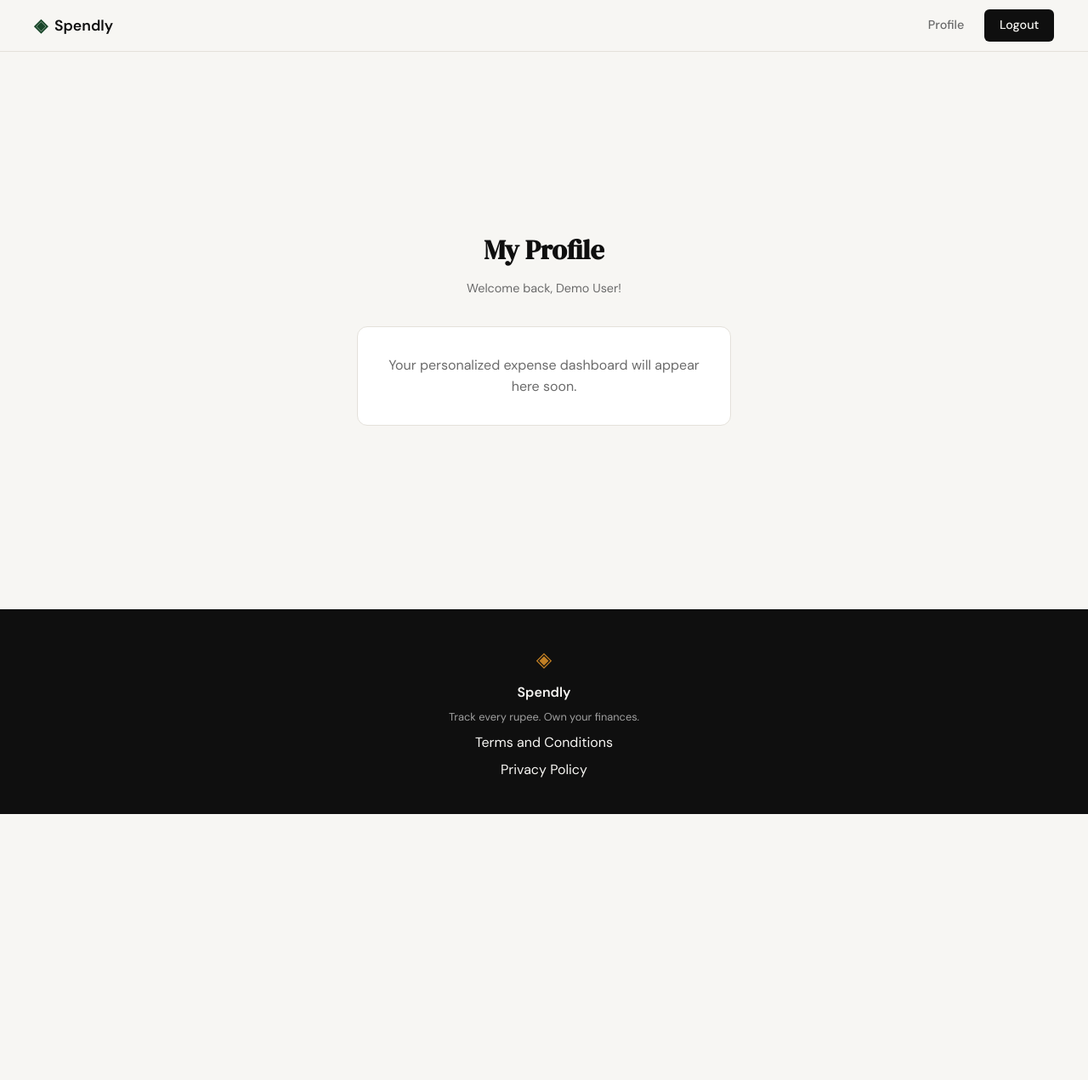
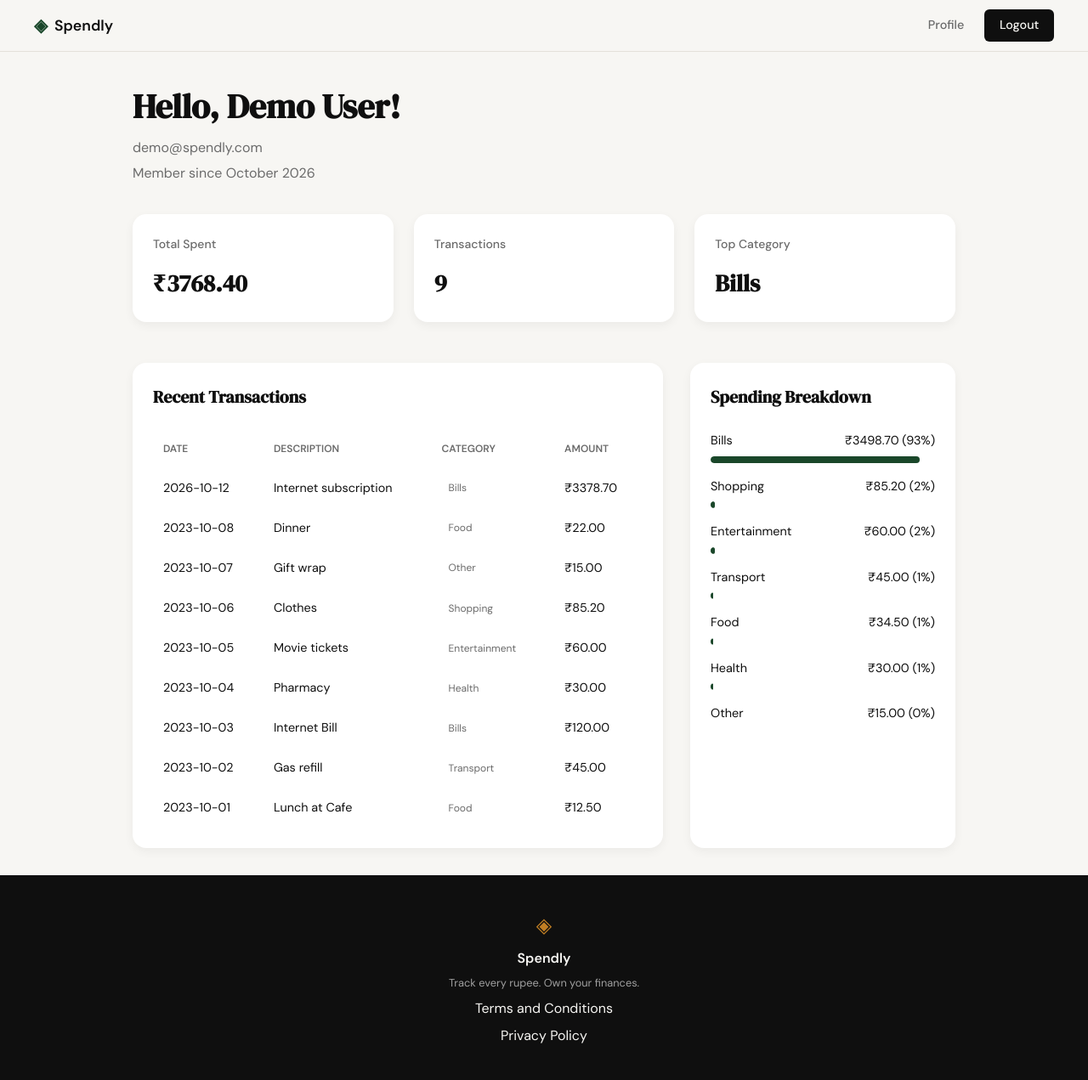
Before and after one commit to Atharva07060/Spendly, a Flask app: page /profile in a window 1280 px wide. Shown: the whole page at 85% size. Before the commit the page ends 958 px from the top, so only its background shows below. Run offline with Flask 3, Linux system fonts and the light colour scheme; a user stored in the database is signed in; data comes from the database, SQL or seed files in the repository; both versions use the stored data as it was after the commit.

Commit message:
add dynamic routes to profile

```diff
--- a/app.py
+++ b/app.py
@@ -1,5 +1,6 @@
 from flask import Flask, render_template, request, redirect, url_for, flash, session
 from database.db import init_db, seed_db, create_user, get_user_by_email
+from database.queries import get_user_by_id, get_summary_stats, get_recent_transactions, get_category_breakdown
 from werkzeug.security import generate_password_hash, check_password_hash
 
 app = Flask(__name__)
@@ -96,7 +97,19 @@ def profile():
         flash("Please log in to access your profile.", "error")
         return redirect(url_for("login"))
 
-    return render_template("profile.html", user_name=session.get("user_name"))
+    user_id = session["user_id"]
+    user_info = get_user_by_id(user_id)
+    stats = get_summary_stats(user_id)
+    transactions = get_recent_transactions(user_id)
+    breakdown = get_category_breakdown(user_id)
+
+    return render_template(
+        "profile.html",
+        user=user_info,
+        stats=stats,
+        transactions=transactions,
+        breakdown=breakdown
+    )
 
 
 @app.route("/expenses/add")
--- a/database/db.py
+++ b/database/db.py
@@ -7,10 +7,13 @@ def get_db():
     """
     Returns a SQLite connection with row_factory and foreign keys enabled.
     """
+    # Use global DB_PATH directly. This allows tests to modify it.
     conn = sqlite3.connect(DB_PATH)
     conn.row_factory = sqlite3.Row
     conn.execute("PRAGMA foreign_keys = ON;")
     return conn
+
+
 
 def get_user_by_email(email):
     """
--- /dev/null
+++ b/database/queries.py
@@ -0,0 +1,119 @@
+from database.db import get_db
+
+def get_user_by_id(user_id):
+    """
+    Retrieves a user by their ID.
+    Returns a dict with name, email, and member_since formatted as 'Month YYYY'.
+    """
+    conn = get_db()
+    try:
+        user = conn.execute(
+            "SELECT name, email, created_at FROM users WHERE id = ?",
+            (user_id,)
+        ).fetchone()
+        if user:
+            # Format created_at (YYYY-MM-DD HH:MM:SS) to 'Month YYYY'
+            import datetime
+            dt = datetime.datetime.strptime(user['created_at'], '%Y-%m-%d %H:%M:%S')
+            member_since = dt.strftime('%B %Y')
+            return {
+                "name": user['name'],
+                "email": user['email'],
+                "member_since": member_since
+            }
+        return None
+    finally:
+        conn.close()
+
+def get_summary_stats(user_id):
+    """
+    Calculates total spent, transaction count, and the top category for a user.
+    """
+    conn = get_db()
+    try:
+        stats = conn.execute(
+            "SELECT SUM(amount) as total, COUNT(*) as count FROM expenses WHERE user_id = ?",
+            (user_id,)
+        ).fetchone()
+
+        total_spent = stats['total'] if stats['total'] else 0.0
+        transaction_count = stats['count'] if stats['count'] else 0
+
+        top_category = "—"
+        if transaction_count > 0:
+            top_cat_row = conn.execute(
+                "SELECT category FROM expenses WHERE user_id = ? GROUP BY category ORDER BY SUM(amount) DESC LIMIT 1",
+                (user_id,)
+            ).fetchone()
+            if top_cat_row:
+                top_category = top_cat_row['category']
+
+        return {
+            "total_spent": total_spent,
+            "transaction_count": transaction_count,
+            "top_category": top_category
+        }
+    finally:
+        conn.close()
+
+def get_recent_transactions(user_id, limit=10):
+    """
+    Retrieves the most recent transactions for a user, newest first.
+    """
+    conn = get_db()
+    try:
+        rows = conn.execute(
+            "SELECT date, description, category, amount FROM expenses WHERE user_id = ? ORDER BY date DESC, created_at DESC LIMIT ?",
+            (user_id, limit)
+        ).fetchall()
+
+        return [
+            {
+                "date": row['date'],
+                "description": row['description'],
+                "category": row['category'],
+                "amount": row['amount']
+            } for row in rows
+        ]
+    finally:
+        conn.close()
+
+def get_category_breakdown(user_id):
+    """
+    Retrieves a breakdown of spending by category with percentages.
+    """
+    conn = get_db()
+    try:
+        # Get total spending first for percentage calculation
+        total_row = conn.execute(
+            "SELECT SUM(amount) as total FROM expenses WHERE user_id = ?",
+            (user_id,)
+        ).fetchone()
+        total_spent = total_row['total'] if total_row['total'] else 0.0
+
+        if total_spent == 0:
+            return []
+
+        rows = conn.execute(
+            "SELECT category as name, SUM(amount) as amount FROM expenses WHERE user_id = ? GROUP BY category ORDER BY amount DESC",
+            (user_id,)
+        ).fetchall()
+
+        breakdown = []
+        for row in rows:
+            pct = round((row['amount'] / total_spent) * 100)
+            breakdown.append({
+                "name": row['name'],
+                "amount": row['amount'],
+                "pct": pct
+            })
+
+        # Adjust the largest category to ensure percentages sum to 100
+        current_sum = sum(item['pct'] for item in breakdown)
+        if current_sum != 100 and breakdown:
+            diff = 100 - current_sum
+            breakdown[0]['pct'] += diff
+
+        return breakdown
+    finally:
+        conn.close()
--- a/templates/profile.html
+++ b/templates/profile.html
@@ -3,18 +3,202 @@
 {% block title %}Profile — Spendly{% endblock %}
 
 {% block content %}
-<section class="auth-section">
-    <div class="auth-container">
-        <div class="auth-header">
-            <h1 class="auth-title">My Profile</h1>
-            <p class="auth-subtitle">Welcome back, {{ user_name }}!</p>
+<style>
+    .profile-container {
+        max-width: 1000px;
+        margin: 2rem auto;
+        padding: 0 1rem;
+        font-family: 'DM Sans', sans-serif;
+    }
+    .profile-header {
+        display: flex;
+        justify-content: space-between;
+        align-items: flex-end;
+        margin-bottom: 2rem;
+    }
+    .user-info h1 {
+        font-family: 'DM Serif Display', serif;
+        font-size: 2.5rem;
+        margin: 0;
+        color: var(--ink);
+    }
+    .user-info p {
+        color: var(--ink-muted);
+        margin: 0.25rem 0;
+    }
+    .stats-grid {
+        display: grid;
+        grid-template-columns: repeat(auto-fit, minmax(240px, 1fr));
+        gap: 1.5rem;
+        margin-bottom: 3rem;
+    }
+    .stat-card {
+        background: white;
+        padding: 1.5rem;
+        border-radius: 1rem;
+        box-shadow: 0 4px 12px rgba(0,0,0,0.05);
+        border: 1px solid var(--border-color);
+    }
+    .stat-label {
+        display: block;
+        font-size: 0.875rem;
+        color: var(--ink-muted);
+        margin-bottom: 0.5rem;
+    }
+    .stat-value {
+        display: block;
+        font-size: 1.75rem;
+        font-weight: 600;
+        color: var(--ink);
+    }
+    .dashboard-main {
+        display: grid;
+        grid-template-columns: 2fr 1fr;
+        gap: 2rem;
+    }
+    @media (max-width: 768px) {
+        .dashboard-main { grid-template-columns: 1fr; }
+    }
+    .data-card {
+        background: white;
+        padding: 1.5rem;
+        border-radius: 1rem;
+        box-shadow: 0 4px 12px rgba(0,0,0,0.05);
+        border: 1px solid var(--border-color);
+    }
+    .card-title {
+        font-family: 'DM Serif Display', serif;
+        font-size: 1.25rem;
+        margin-bottom: 1.5rem;
+        color: var(--ink);
+    }
+    .transaction-table {
+        width: 100%;
+        border-collapse: collapse;
+    }
+    .transaction-table th {
+        text-align: left;
+        font-size: 0.75rem;
+        text-transform: uppercase;
+        color: var(--ink-muted);
+        padding: 0.75rem;
+        border-bottom: 1px solid var(--border-color);
+    }
+    .transaction-table td {
+        padding: 0.75rem;
+        border-bottom: 1px solid var(--border-color);
+        font-size: 0.9rem;
+    }
+    .cat-badge {
+        font-size: 0.75rem;
+        padding: 0.2rem 0.5rem;
+        border-radius: 0.4rem;
+        background: var(--bg-muted);
+        color: var(--ink-muted);
+    }
+    .breakdown-item {
+        display: flex;
+        align-items: center;
+        margin-bottom: 1rem;
+    }
+    .breakdown-info {
+        flex: 1;
+        display: flex;
+        justify-content: space-between;
+        margin-bottom: 0.4rem;
+        font-size: 0.9rem;
+    }
+    .breakdown-bar-bg {
+        height: 8px;
+        background: var(--bg-muted);
+        border-radius: 4px;
+        overflow: hidden;
+    }
+    .breakdown-bar-fill {
+        height: 100%;
+        background: var(--accent);
+        border-radius: 4px;
+    }
+    .empty-state {
+        text-align: center;
+        padding: 3rem;
+        color: var(--ink-muted);
+    }
+</style>
+
+<div class="profile-container">
+    <header class="profile-header">
+        <div class="user-info">
+            <h1>Hello, {{ user.name }}!</h1>
+            <p>{{ user.email }}</p>
+            <p>Member since {{ user.member_since }}</p>
+        </div>
+    </header>
+
+    <div class="stats-grid">
+        <div class="stat-card">
+            <span class="stat-label">Total Spent</span>
+            <span class="stat-value">₹{{ "%.2f"|format(stats.total_spent) }}</span>
+        </div>
+        <div class="stat-card">
+            <span class="stat-label">Transactions</span>
+            <span class="stat-value">{{ stats.transaction_count }}</span>
+        </div>
+        <div class="stat-card">
+            <span class="stat-label">Top Category</span>
+            <span class="stat-value">{{ stats.top_category }}</span>
+        </div>
+    </div>
+
+    <div class="dashboard-main">
+        <div class="data-card">
+            <h2 class="card-title">Recent Transactions</h2>
+            {% if transactions %}
+                <table class="transaction-table">
+                    <thead>
+                        <tr>
+                            <th>Date</th>
+                            <th>Description</th>
+                            <th>Category</th>
+                            <th>Amount</th>
+                        </tr>
+                    </thead>
+                    <tbody>
+                        {% for tx in transactions %}
+                        <tr>
+                            <td>{{ tx.date }}</td>
+                            <td>{{ tx.description }}</td>
+                            <td><span class="cat-badge">{{ tx.category }}</span></td>
+                            <td>₹{{ "%.2f"|format(tx.amount) }}</td>
+                        </tr>
+                        {% endfor %}
+                    </tbody>
+                </table>
+            {% else %}
+                <div class="empty-state">No transactions found.</div>
+            {% endif %}
         </div>
 
-        <div class="auth-card">
-            <p style="text-align: center; color: var(--ink-muted);">
-                Your personalized expense dashboard will appear here soon.
-            </p>
+        <div class="data-card">
+            <h2 class="card-title">Spending Breakdown</h2>
+            {% if breakdown %}
+                {% for item in breakdown %}
+                <div class="breakdown-item">
+                    <div style="flex: 1;">
+                        <div class="breakdown-info">
+                            <span>{{ item.name }}</span>
+                            <span>₹{{ "%.2f"|format(item.amount) }} ({{ item.pct }}%)</span>
+                        </div>
+                        <div class="breakdown-bar-bg">
+                            <div class="breakdown-bar-fill" style="width: {{ item.pct }}%"></div>
+                        </div>
+                    </div>
+                </div>
+                {% endfor %}
+            {% else %}
+                <div class="empty-state">No data available.</div>
+            {% endif %}
         </div>
     </div>
-</section>
+</div>
 {% endblock %}
```
Also changed, not shown: tests/test_backend_connection.py (added, +170 -0 lines), .claude/specs/04-profile-backend-routes.md (added), spendly.db.
